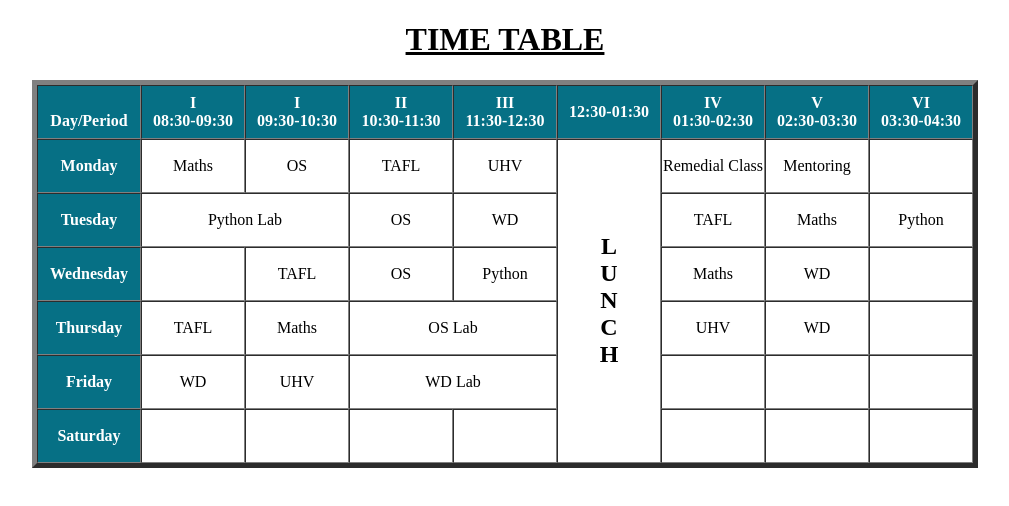
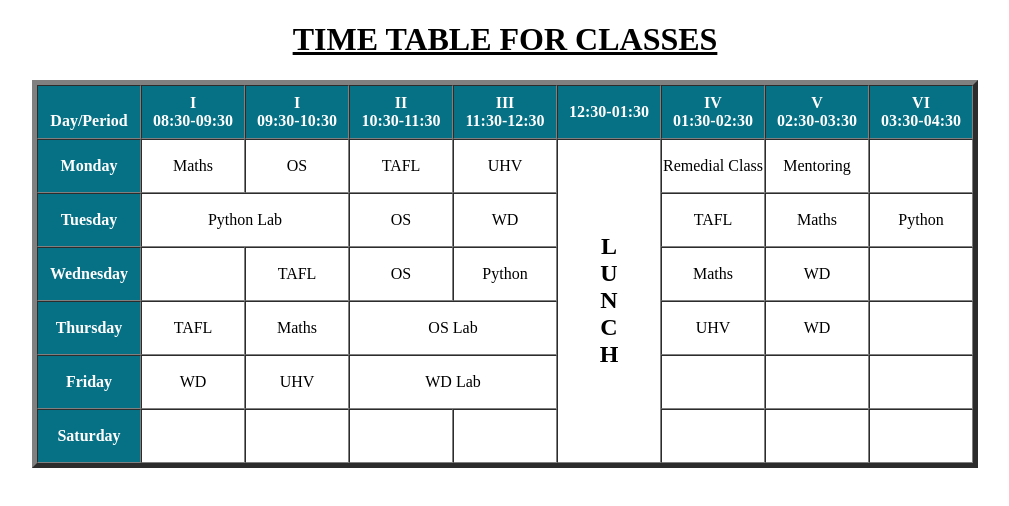
Before and after one commit to Ashi-22/Time-Table, a plain HTML site: page Time Table/index.html in a window 1280 px wide. Shown: the whole page, without its empty margins (135-1144 px from the left). Drawn offline with Linux system fonts and the light colour scheme.

Commit message:
modified haeding

```diff
--- a/Time Table/index.html
+++ b/Time Table/index.html
@@ -22,7 +22,7 @@
 <html>
 
 <body>
-    <h1 align="center"><u>TIME TABLE</u></h1>
+    <h1 align="center"><u>TIME TABLE FOR CLASSES</u></h1>
     <table border="5" cellspacing="0" align="center">
         <!--<caption>Timetable</caption>-->
         <tr class="header">
```
